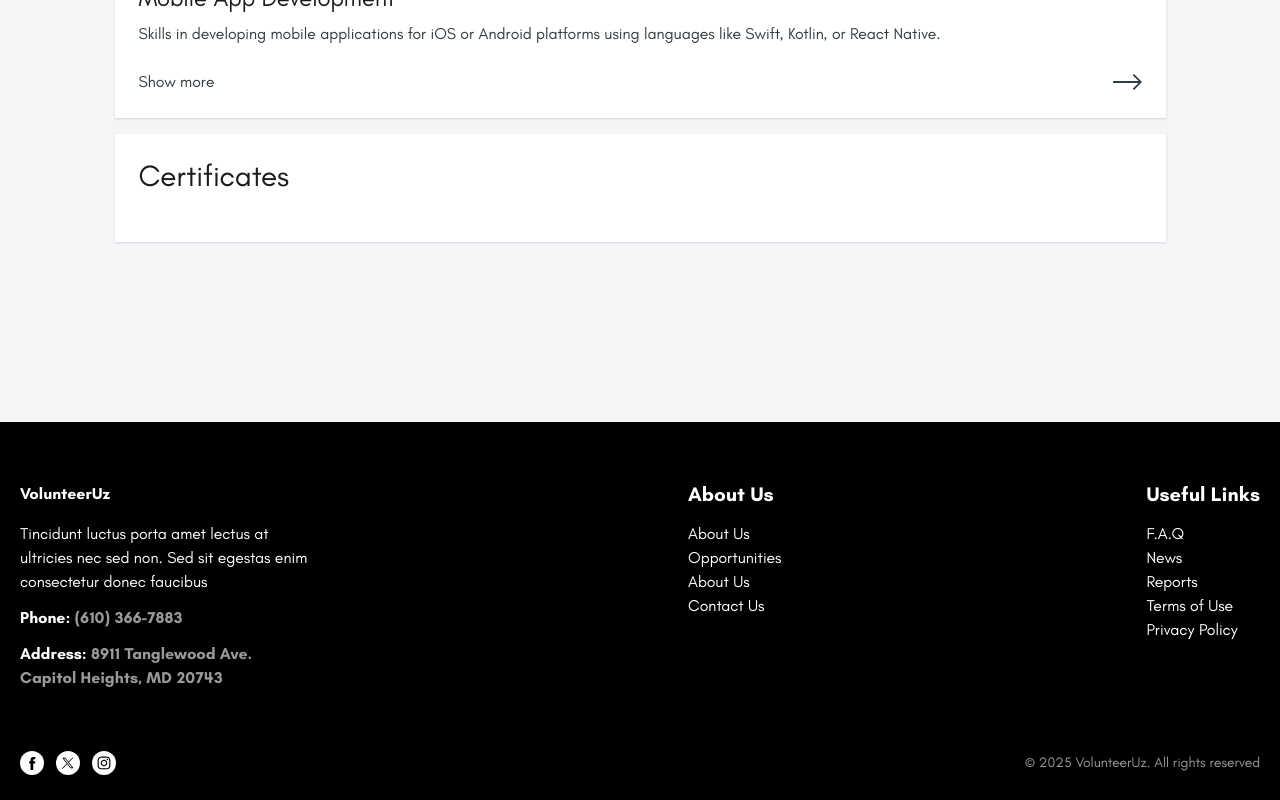
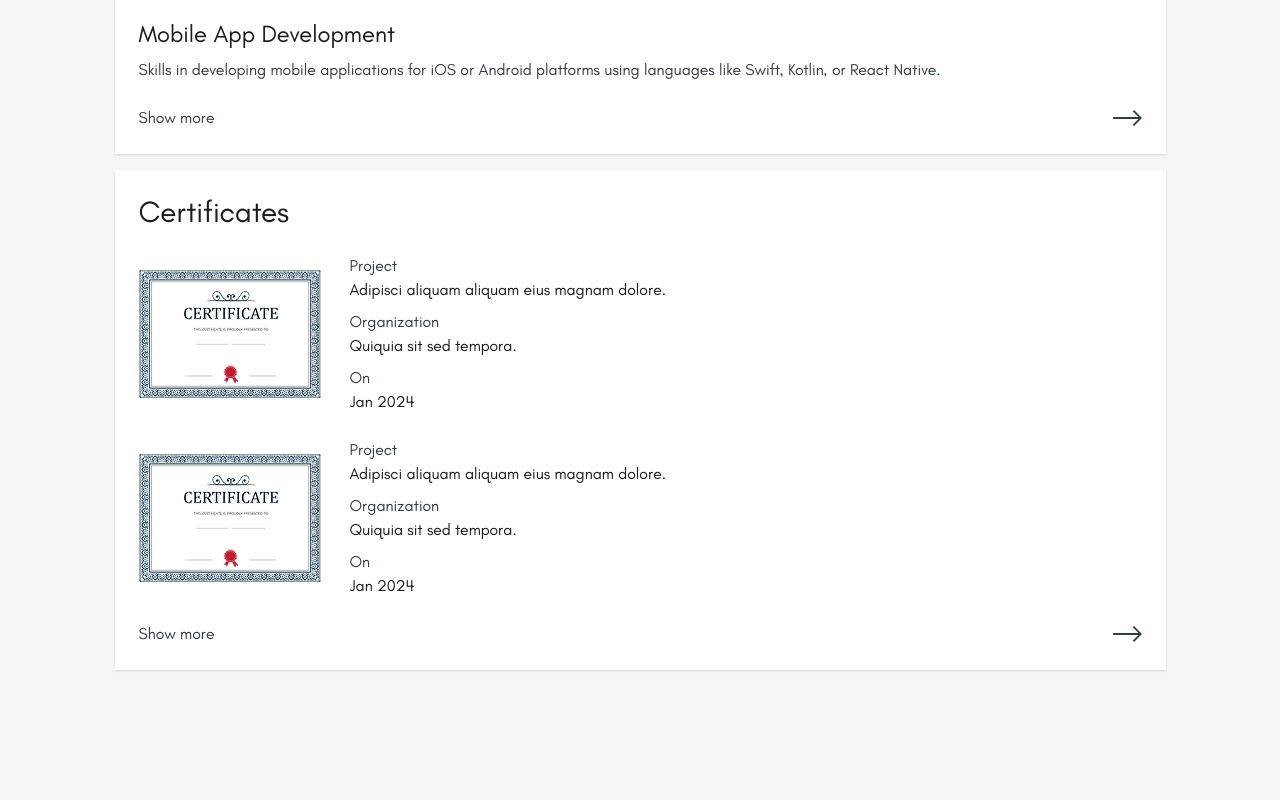
Before and after one commit to Digitals-Group/wematch, a React (Vite) app: page /profile in a window 1280 px wide. Shown: the part 1060-1860 px from the top of the page. Built offline with nearby package versions, Linux system fonts and the light colour scheme.

Commit message:
front web app partial done

```diff
--- /dev/null
+++ b/src/api/certificatesData.js
@@ -0,0 +1,27 @@
+import certificateImg from "../assets/images/certificate.png"
+
+const Certificates = [
+    {
+        id: 1,
+        certificateImage: certificateImg,
+        certificateProject: "Adipisci aliquam aliquam eius magnam dolore.",
+        certificateOrg: "Quiquia sit sed tempora.",
+        certificateDate: "Jan 2024"
+    },
+    {
+        id: 1,
+        certificateImage: certificateImg,
+        certificateProject: "Adipisci aliquam aliquam eius magnam dolore.",
+        certificateOrg: "Quiquia sit sed tempora.",
+        certificateDate: "Jan 2024"
+    },
+    {
+        id: 1,
+        certificateImage: certificateImg,
+        certificateProject: "Adipisci aliquam aliquam eius magnam dolore.",
+        certificateOrg: "Quiquia sit sed tempora.",
+        certificateDate: "Jan 2024"
+    }
+]
+
+export { Certificates }
--- a/src/components/Shared/Bio/Bio.jsx
+++ b/src/components/Shared/Bio/Bio.jsx
@@ -4,7 +4,7 @@ import Title from "../Title/Title";
 const Bio = () => {
   return (
     <section className="bg-white shadow-sm shadow-gray-300 p-6 mb-4">
-      <Title />
+      <Title title={"Bio"}/>
       <p className="text-[#313D44] font-inter font-normal text-[18px] leading-[28px]">
         V Velit est quiquia tempora quiquia est quisquam. Ipsum consectetur
         quaerat non consectetur non amet. Velit dolorem ut consectetur ut ipsum
--- a/src/components/Shared/Certificate/Certificate.jsx
+++ b/src/components/Shared/Certificate/Certificate.jsx
@@ -1,12 +1,49 @@
-import React from 'react'
-import Title from '../Title/Title'
+import React, { useState } from "react";
+import { Certificates } from "../../../api/certificatesData";
+import rightIcon from "../../../assets/svg/right.svg";
+
+import Title from "../Title/Title";
 
 const Certificate = () => {
+  const [showMore, setShowMore] = useState(false);
+
   return (
-    <section className='bg-white shadow-sm shadow-gray-300 p-6'>
-        <Title title={"Certificates"}/>
+    <section className="bg-white shadow-sm shadow-gray-300 p-6">
+      <Title title={"Certificates"} />
+      {Certificates?.slice(0, showMore ? Certificates.length : 2).map(
+        (item, id) => (
+          <div className="mb-6 flex items-center gap-[29px]" key={id}>
+            <img src={item?.certificateImage} alt="" />
+            <div>
+              <div className="mb-2">
+                <span className="text-[#313D44] font-inter font-normal text-[14px]leading-[20px] mb-[4px]">Project</span>
+                <h4 className="text-[#1D1C1C] font-inter font-normal text-[20px]leading-[28px]">{item?.certificateProject}</h4>
+              </div>
+              <div className="mb-2">
+                <span className="text-[#313D44] font-inter font-normal text-[14px]leading-[20px] mb-[4px]">Organization</span>
+                <h4 className="text-[#1D1C1C] font-inter font-normal text-[20px]leading-[28px]">{item?.certificateOrg}</h4>
+              </div>
+              <div>
+                <span className="text-[#313D44] font-inter font-normal text-[14px]leading-[20px] mb-[4px]">On</span>
+                <h4 className="text-[#1D1C1C] font-inter font-normal text-[20px]leading-[28px]">{item?.certificateDate}</h4>
+              </div>
+            </div>
+          </div>
+        )
+      )}
+      {Certificates.length > 1 && (
+        <div
+          className="flex items-center justify-between cursor-pointer"
+          onClick={() => setShowMore(!showMore)}
+        >
+          <p className="text-[#313D44] font-inter font-normal text-[16px] leading-[24px]">
+            {showMore ? "Show less" : "Show more"}
+          </p>
+          <img src={rightIcon} alt="" />
+        </div>
+      )}
     </section>
-  )
-}
+  );
+};
 
-export default Certificate
+export default Certificate;
--- a/src/components/Shared/Skills/Skills.jsx
+++ b/src/components/Shared/Skills/Skills.jsx
@@ -8,23 +8,27 @@ const Skills = () => {
 
   return (
     <section className="bg-white shadow-sm shadow-gray-300 p-6 mb-4">
-      <Title title={"Education"} />
+      <Title title={"Skills"} />
       {educationData
         ?.slice(0, showMore ? educationData.length : 3)
-        .map((edu) => (
-          <div className="mb-6">
+        .map((edu, id) => (
+          <div className="mb-6" key={id}>
             <h3 className="text-[#1D1C1C] font-inter font-medium text-[24px] leading-[32px] mb-2">
               {edu?.title}
             </h3>
-            <p className="text-[#313D44] font-inter font-normal text-[16px] leading-6">{edu?.text}</p>
+            <p className="text-[#313D44] font-inter font-normal text-[16px] leading-6">
+              {edu?.text}
+            </p>
           </div>
         ))}
       {educationData.length > 1 && (
         <div
-          className="flex items-center justify-between"
+          className="flex items-center justify-between cursor-pointer"
           onClick={() => setShowMore(!showMore)}
         >
-          <p className="text-[#313D44] font-inter font-normal text-[16px] leading-[24px]">{showMore ? "Show less" : "Show more"}</p>
+          <p className="text-[#313D44] font-inter font-normal text-[16px] leading-[24px]">
+            {showMore ? "Show less" : "Show more"}
+          </p>
           <img src={rightIcon} alt="" />
         </div>
       )}
--- a/src/pages/Profile/Profile.jsx
+++ b/src/pages/Profile/Profile.jsx
@@ -7,7 +7,7 @@ import Skills from "../../components/Shared/Skills/Skills";
 const Profile = () => {
   return (
     <section className="pt-[84px] pb-[180px] bg-[#F4F5F6]">
-      <div className="max-w-[1051px] w-full mx-auto">
+      <div className="max-w-[1091px] w-full mx-auto px-[20px]">
         <div className="bg-white shadow-sm shadow-gray-300 p-6 mb-4">
           <div className="flex gap-[210px] mb-6">
             <img
```
Also changed, not shown: src/assets/images/certificate.png (added).
